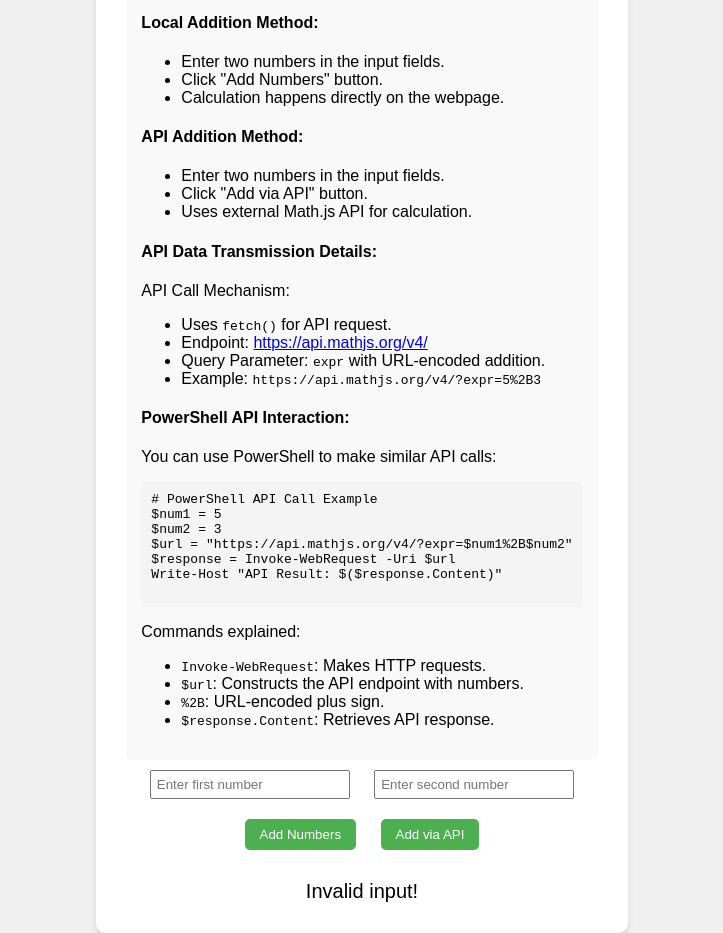
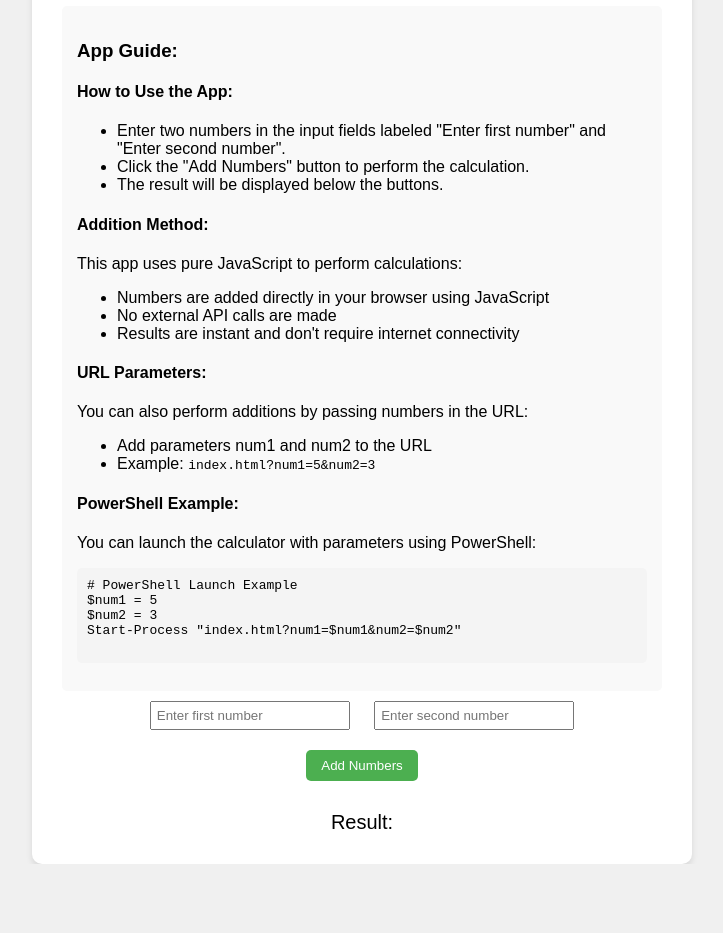
Before and after one commit to jpbrasile/websim_tests, a plain HTML site: page index.html in a window 1280 px wide. Shown: the part 28-961 px from the top of the page, without its empty margins (278-1001 px from the left). After the commit the page ends 892 px from the top, so only its background shows below. Drawn offline with Linux system fonts and the light colour scheme.

Commit message:
Update index.html

```diff
--- a/index.html
+++ b/index.html
@@ -1,8 +1,4 @@
-<html>
-<head>
-    <base href="https://www.example.com">
-    <title>Number Addition App with API Guide and PowerShell Integration</title>
-    <meta charset="UTF-8">
+<html><head><base href="https://www.example.com"><title>Number Addition App with JavaScript</title><meta charset="UTF-8">
 <style>
     body {
         font-family: Arial, sans-serif;
@@ -59,48 +55,36 @@
 
     <div class="guide">
         <h3>App Guide:</h3>
-            <h4>Local Addition Method:</h4>
+        <h4>How to Use the App:</h4>
         <ul>
-                <li>Enter two numbers in the input fields.</li>
-                <li>Click "Add Numbers" button.</li>
-                <li>Calculation happens directly on the webpage.</li>
+            <li>Enter two numbers in the input fields labeled "Enter first number" and "Enter second number".</li>
+            <li>Click the "Add Numbers" button to perform the calculation.</li>
+            <li>The result will be displayed below the buttons.</li>
         </ul>
 
-            <h4>API Addition Method:</h4>
+        <h4>Addition Method:</h4>
+        <p>This app uses pure JavaScript to perform calculations:</p>
         <ul>
-                <li>Enter two numbers in the input fields.</li>
-                <li>Click "Add via API" button.</li>
-                <li>Uses external Math.js API for calculation.</li>
+            <li>Numbers are added directly in your browser using JavaScript</li>
+            <li>No external API calls are made</li>
+            <li>Results are instant and don't require internet connectivity</li>
         </ul>
 
-            <h4>API Data Transmission Details:</h4>
-            <p>API Call Mechanism:
+        <h4>URL Parameters:</h4>
+        <p>You can also perform additions by passing numbers in the URL:</p>
         <ul>
-                    <li>Uses <code>fetch()</code> for API request.</li>
-                    <li>Endpoint: <a href="https://api.mathjs.org/v4/" target="_blank">https://api.mathjs.org/v4/</a></li>
-                    <li>Query Parameter: <code>expr</code> with URL-encoded addition.</li>
-                    <li>Example: <code>https://api.mathjs.org/v4/?expr=5%2B3</code></li>
+            <li>Add parameters num1 and num2 to the URL</li>
+            <li>Example: <code>index.html?num1=5&num2=3</code></li>
         </ul>
-            </p>
 
-            <h4>PowerShell API Interaction:</h4>
-            <p>You can use PowerShell to make similar API calls:</p>
+        <h4>PowerShell Example:</h4>
+        <p>You can launch the calculator with parameters using PowerShell:</p>
         <pre>
-# PowerShell API Call Example
+# PowerShell Launch Example
 $num1 = 5
 $num2 = 3
-$url = "https://api.mathjs.org/v4/?expr=$num1%2B$num2"
-$response = Invoke-WebRequest -Uri $url
-Write-Host "API Result: $($response.Content)"
+Start-Process "index.html?num1=$num1&num2=$num2"
         </pre>
-            <p>Commands explained:
-                <ul>
-                    <li><code>Invoke-WebRequest</code>: Makes HTTP requests.</li>
-                    <li><code>$url</code>: Constructs the API endpoint with numbers.</li>
-                    <li><code>%2B</code>: URL-encoded plus sign.</li>
-                    <li><code>$response.Content</code>: Retrieves API response.</li>
-                </ul>
-            </p>
     </div>
 
     <input type="number" id="num1" placeholder="Enter first number">
@@ -108,7 +92,6 @@ Write-Host "API Result: $($response.Content)"
 
     <div>
         <button onclick="addNumbers()">Add Numbers</button>
-            <button onclick="addViaAPI()">Add via API</button>
     </div>
 
     <div id="result">Result: </div>
@@ -117,15 +100,13 @@ Write-Host "API Result: $($response.Content)"
 <script>
     // Extract query parameters
     const params = new URLSearchParams(window.location.search);
-        const num1 = parseFloat(params.get('num1'));
-        const num2 = parseFloat(params.get('num2'));
+    const num1FromUrl = parseFloat(params.get('num1'));
+    const num2FromUrl = parseFloat(params.get('num2'));
 
     // Perform addition and display the result if parameters are valid
-        if (!isNaN(num1) && !isNaN(num2)) {
-            const result = num1 + num2;
-            document.getElementById('result').innerText = `Result: ${result}`;
-        } else {
-            document.getElementById('result').innerText = 'Invalid input!';
+    if (!isNaN(num1FromUrl) && !isNaN(num2FromUrl)) {
+        const result = num1FromUrl + num2FromUrl;
+        document.getElementById('result').innerText = `Result: ${num1FromUrl} + ${num2FromUrl} = ${result}`;
     }
 
     function addNumbers() {
@@ -140,25 +121,6 @@ Write-Host "API Result: $($response.Content)"
         const sum = num1 + num2;
         document.getElementById('result').innerText = `Result: ${num1} + ${num2} = ${sum}`;
     }
-
-        async function addViaAPI() {
-            const num1 = parseFloat(document.getElementById('num1').value);
-            const num2 = parseFloat(document.getElementById('num2').value);
-
-            if (isNaN(num1) || isNaN(num2)) {
-                document.getElementById('result').innerText = 'Please enter valid numbers';
-                return;
-            }
-
-            try {
-                const response = await fetch(`https://api.mathjs.org/v4/?expr=${num1}%2B${num2}`);
-                const result = await response.text();
-                document.getElementById('result').innerText = `API Result: ${num1} + ${num2} = ${result}`;
-            } catch (error) {
-                document.getElementById('result').innerText = 'API Error. Using local calculation.';
-                addNumbers();
-            }
-        }
 </script>
 </body>
 </html>
```
Lines whose indentation alone changed are shown as unchanged.
